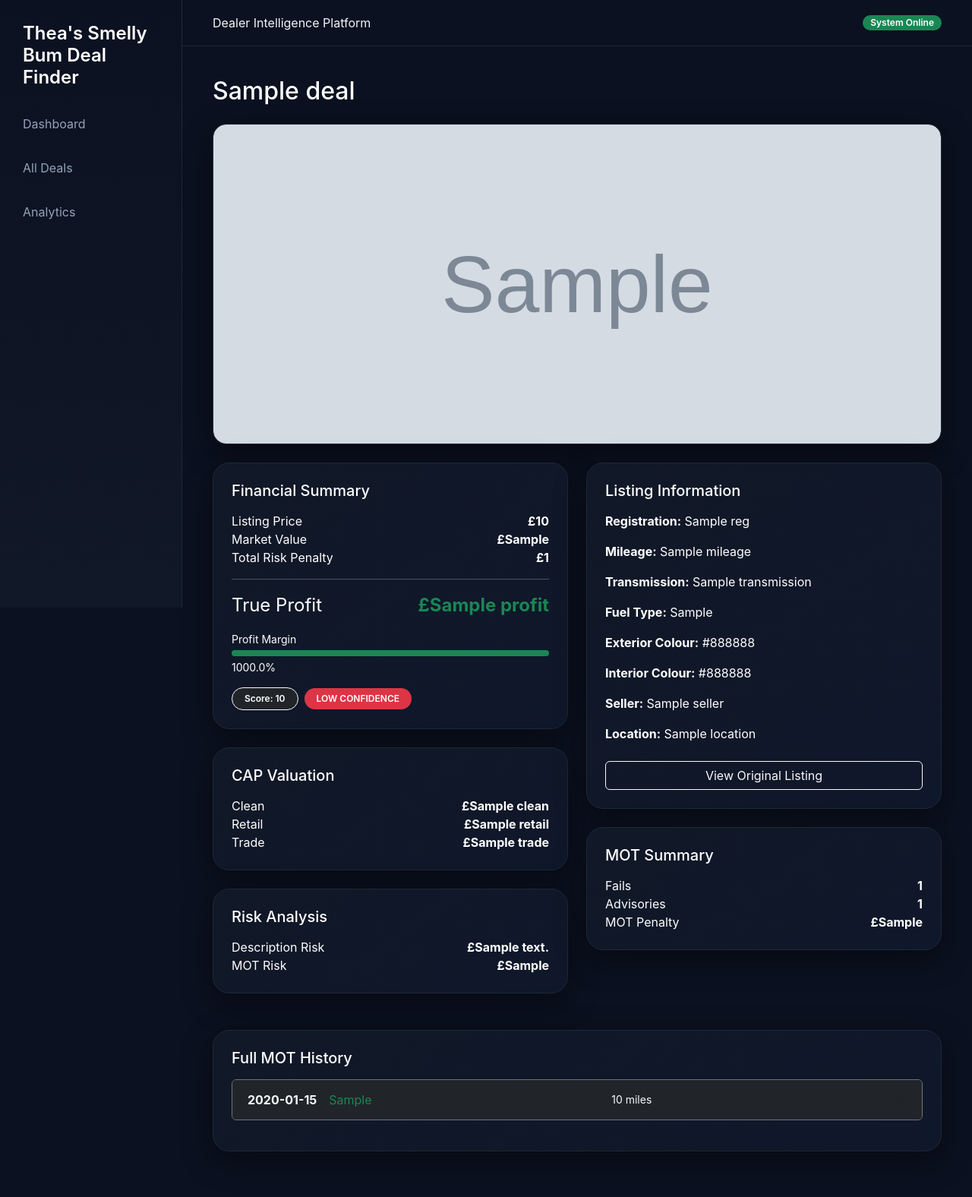
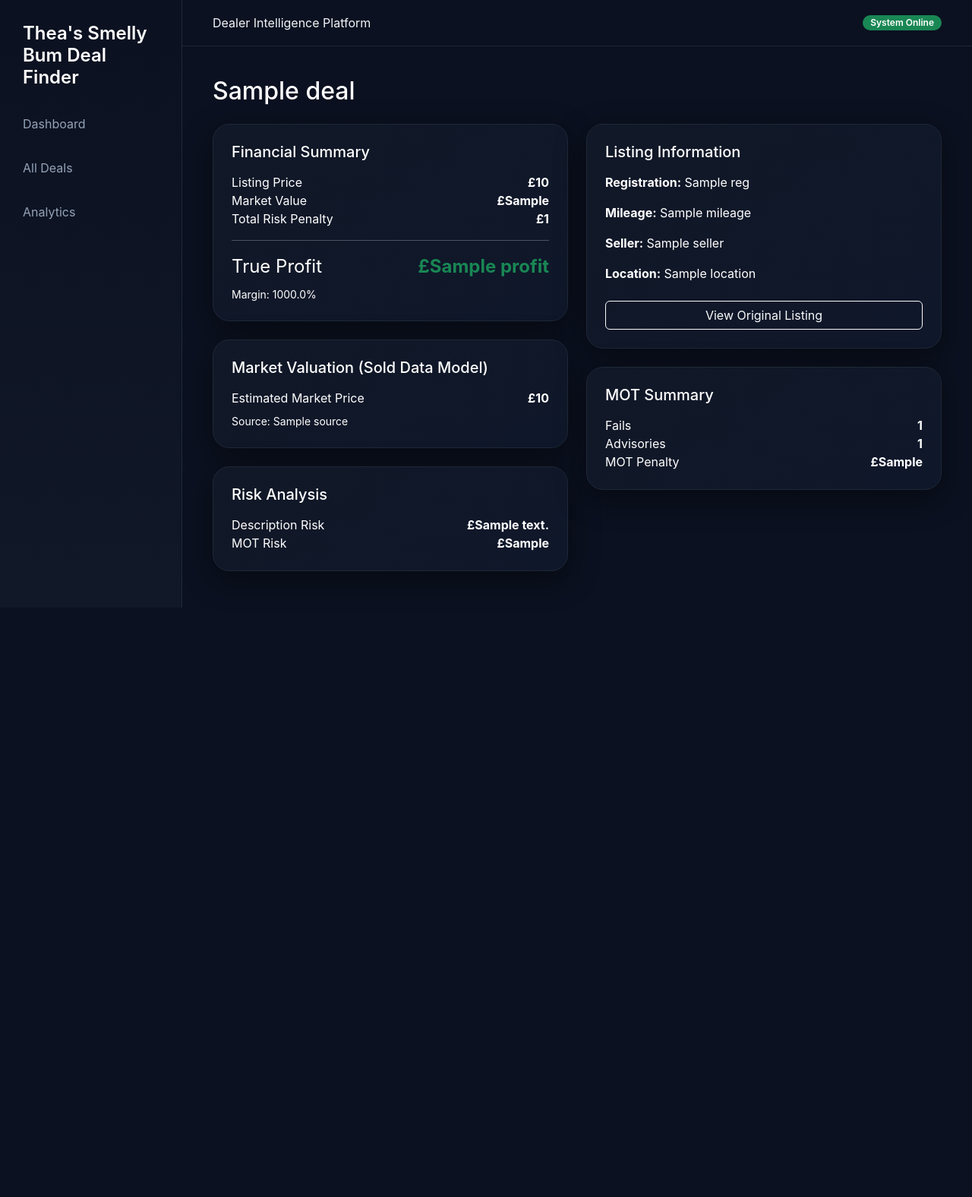
Before and after one commit to foley500/deal-finder-backend, a FastAPI app: template app/templates/deal_detail.html in a window 1280 px wide. Shown: the whole page at 76% size. After the commit the page ends 800 px from the top, so only its background shows below. Run offline with FastAPI, Linux system fonts and the light colour scheme; the template is opened without the code that fills it: most values are stand-ins (such as "Sample title", 1, 10 or a date in 2020); grey boxes marked "Sample" are stand-in pictures.

Commit message:
Fix 500 error - make deal_detail template safe against missing keys

```diff
--- a/app/templates/deal_detail.html
+++ b/app/templates/deal_detail.html
@@ -3,17 +3,8 @@
 
 <h2 class="mb-4">{{ deal.title }}</h2>
 
-{% if report.image_url %}
-<div class="card p-0 mb-4 overflow-hidden">
-    <img src="{{ report.image_url }}"
-         alt="Listing Image"
-         class="img-fluid deal-hero-image">
-</div>
-{% endif %}
-
 <div class="row g-4">
 
-    <!-- LEFT COLUMN -->
     <div class="col-lg-6">
 
         <!-- FINANCIAL SUMMARY -->
@@ -22,17 +13,17 @@
 
             <div class="d-flex justify-content-between">
                 <span>Listing Price</span>
-                <strong>£{{ report.financials.listing_price }}</strong>
+                <strong>£{{ report.financials.get("listing_price", 0) }}</strong>
             </div>
 
             <div class="d-flex justify-content-between">
                 <span>Market Value</span>
-                <strong>£{{ report.financials.market_value }}</strong>
+                <strong>£{{ report.financials.get("market_value", 0) }}</strong>
             </div>
 
             <div class="d-flex justify-content-between">
                 <span>Total Risk Penalty</span>
-                <strong>£{{ report.risk_breakdown.total_risk_penalty }}</strong>
+                <strong>£{{ report.risk_breakdown.get("total_risk_penalty", 0) }}</strong>
             </div>
 
             <hr>
@@ -40,99 +31,67 @@
             <div class="d-flex justify-content-between fs-4">
                 <span>True Profit</span>
                 <strong class="text-success">
-                    £{{ report.financials.profit }}
+                    £{{ report.financials.get("profit", 0) }}
                 </strong>
             </div>
 
-            {% set margin = (report.financials.profit / report.financials.market_value * 100)
-                if report.financials.market_value else 0 %}
+            {% set mv = report.financials.get("market_value", 0) %}
+            {% set profit = report.financials.get("profit", 0) %}
+            {% set margin = (profit / mv * 100) if mv else 0 %}
 
-            <div class="mt-3">
-                <div class="small mb-1">Profit Margin</div>
-                <div class="progress bg-dark" style="height: 8px;">
-                    <div class="progress-bar bg-success"
-                         style="width: {{ margin }}%;">
-                    </div>
-                </div>
-                <div class="small mt-1">
-                    {{ "%.1f"|format(margin) }}%
-                </div>
-            </div>
-
-            <div class="mt-3 d-flex gap-2 align-items-center">
-                <div class="badge bg-dark border border-light px-3 py-2">
-                    Score: {{ report.scoring.score }}
-                </div>
-
-                {% if report.scoring.confidence_level == "very_high" %}
-                    <div class="badge bg-success px-3 py-2">VERY HIGH CONFIDENCE</div>
-                {% elif report.scoring.confidence_level == "high" %}
-                    <div class="badge bg-warning text-dark px-3 py-2">HIGH CONFIDENCE</div>
-                {% elif report.scoring.confidence_level == "medium" %}
-                    <div class="badge bg-secondary px-3 py-2">MEDIUM CONFIDENCE</div>
-                {% else %}
-                    <div class="badge bg-danger px-3 py-2">LOW CONFIDENCE</div>
-                {% endif %}
+            <div class="mt-2 small">
+                Margin: {{ "%.1f"|format(margin) }}%
             </div>
         </div>
 
-        <!-- CAP DATA -->
+        <!-- MARKET MODEL -->
         <div class="card p-4 mb-4">
-            <h5 class="mb-3">CAP Valuation</h5>
+            <h5 class="mb-3">Market Valuation (Sold Data Model)</h5>
 
-            {% if report.cap_data.clean %}
+            {% if report.market_model.get("market_price") %}
                 <div class="d-flex justify-content-between">
-                    <span>Clean</span>
-                    <strong>£{{ report.cap_data.clean }}</strong>
+                    <span>Estimated Market Price</span>
+                    <strong>£{{ report.market_model.get("market_price") }}</strong>
                 </div>
-                <div class="d-flex justify-content-between">
-                    <span>Retail</span>
-                    <strong>£{{ report.cap_data.retail }}</strong>
-                </div>
-                <div class="d-flex justify-content-between">
-                    <span>Trade</span>
-                    <strong>£{{ report.cap_data.trade }}</strong>
+
+                <div class="small text-secondary mt-2">
+                    Source: {{ report.market_model.get("source") }}
                 </div>
             {% else %}
-                <p>No CAP data available</p>
+                <p>No sold data available</p>
             {% endif %}
         </div>
 
-        <!-- RISK BREAKDOWN -->
+        <!-- RISK -->
         <div class="card p-4 mb-4">
             <h5 class="mb-3">Risk Analysis</h5>
 
             <div class="d-flex justify-content-between">
                 <span>Description Risk</span>
-                <strong>£{{ report.risk_breakdown.description_penalty }}</strong>
+                <strong>£{{ report.risk_breakdown.get("description_penalty", 0) }}</strong>
             </div>
 
             <div class="d-flex justify-content-between">
                 <span>MOT Risk</span>
-                <strong>£{{ report.risk_breakdown.mot_penalty }}</strong>
+                <strong>£{{ report.risk_breakdown.get("mot_penalty", 0) }}</strong>
             </div>
         </div>
 
     </div>
 
-    <!-- RIGHT COLUMN -->
     <div class="col-lg-6">
 
-        <!-- LISTING INFO -->
+        <!-- LISTING -->
         <div class="card p-4 mb-4">
             <h5 class="mb-3">Listing Information</h5>
 
             <p><strong>Registration:</strong> {{ deal.reg or "Not detected" }}</p>
             <p><strong>Mileage:</strong> {{ deal.mileage or "Not provided" }}</p>
-            <p><strong>Transmission:</strong> {{ report.listing_details.transmission or "Not provided" }}</p>
-            <p><strong>Fuel Type:</strong> {{ report.listing_details.fuel_type or "Not provided" }}</p>
-            <p><strong>Exterior Colour:</strong> {{ report.listing_details.exterior_color or "Not provided" }}</p>
-            <p><strong>Interior Colour:</strong> {{ report.listing_details.interior_color or "Not provided" }}</p>
-            <p><strong>Seller:</strong> {{ report.seller or "Unknown" }}</p>
-            <p><strong>Location:</strong> {{ report.location or "Unknown" }}</p>
+            <p><strong>Seller:</strong> {{ report.get("seller", "Unknown") }}</p>
+            <p><strong>Location:</strong> {{ report.get("location", "Unknown") }}</p>
 
-            {% if report.listing_url %}
-                <a href="{{ report.listing_url }}"
+            {% if report.get("listing_url") %}
+                <a href="{{ report.get('listing_url') }}"
                    target="_blank"
                    class="btn btn-outline-light mt-2">
                     View Original Listing
@@ -146,102 +105,21 @@
 
             <div class="d-flex justify-content-between">
                 <span>Fails</span>
-                <strong>{{ report.mot_summary.fail_count }}</strong>
+                <strong>{{ report.mot_summary.get("fail_count", 0) }}</strong>
             </div>
+
             <div class="d-flex justify-content-between">
                 <span>Advisories</span>
-                <strong>{{ report.mot_summary.advisory_count }}</strong>
+                <strong>{{ report.mot_summary.get("advisory_count", 0) }}</strong>
             </div>
+
             <div class="d-flex justify-content-between">
                 <span>MOT Penalty</span>
-                <strong>£{{ report.mot_summary.mot_penalty }}</strong>
+                <strong>£{{ report.mot_summary.get("mot_penalty", 0) }}</strong>
             </div>
         </div>
 
     </div>
 </div>
 
-<!-- FULL WIDTH MOT HISTORY -->
-<div class="card p-4 mt-4">
-    <h5 class="mb-3">Full MOT History</h5>
-
-    {% if report.mot_full_data %}
-    <div class="accordion" id="motAccordion">
-
-        {% for mot in report.mot_full_data %}
-        {% set test_date = mot.completedDate[:10] if mot.completedDate else "Unknown Date" %}
-        {% set result = mot.testResult %}
-        {% set defects = mot.defects if mot.defects else [] %}
-
-        <div class="accordion-item bg-dark text-light border-secondary mb-3">
-
-            <h2 class="accordion-header">
-                <button class="accordion-button collapsed bg-dark text-light"
-                        type="button"
-                        data-bs-toggle="collapse"
-                        data-bs-target="#collapse{{ loop.index }}">
-
-                    <strong>{{ test_date }}</strong>
-
-                    <span class="ms-3 {% if result == 'FAILED' %}text-danger{% else %}text-success{% endif %}">
-                        {{ result }}
-                    </span>
-
-                    <span class="ms-auto small">
-                        {{ mot.odometerValue }} miles
-                    </span>
-                </button>
-            </h2>
-
-            <div id="collapse{{ loop.index }}"
-                 class="accordion-collapse collapse"
-                 data-bs-parent="#motAccordion">
-
-                <div class="accordion-body">
-
-                    <p><strong>Expiry Date:</strong> {{ mot.expiryDate or "N/A" }}</p>
-                    <p><strong>Mileage:</strong> {{ mot.odometerValue }} miles</p>
-
-                    {% if defects|length > 0 %}
-                        <hr>
-                        <h6>Tester Notes</h6>
-
-                        {% for defect in defects %}
-                        <div class="mb-3 p-3 rounded"
-                             style="background:#0f172a;
-                             border-left:5px solid
-                             {% if defect.type == 'FAIL' %}
-                                 #ef4444
-                             {% elif defect.type == 'ADVISORY' %}
-                                 #f59e0b
-                             {% elif defect.type == 'PRSI' %}
-                                 #3b82f6
-                             {% else %}
-                                 #64748b
-                             {% endif %};">
-
-                            <strong>{{ defect.type }}</strong><br>
-                            {{ defect.text }}
-                        </div>
-                        {% endfor %}
-
-                    {% else %}
-                        <div class="text-success">
-                            No advisories or defects recorded.
-                        </div>
-                    {% endif %}
-
-                </div>
-            </div>
-
-        </div>
-        {% endfor %}
-
-    </div>
-    {% else %}
-        <p>No MOT history available</p>
-    {% endif %}
-</div>
-
-
 {% endblock %}
```
